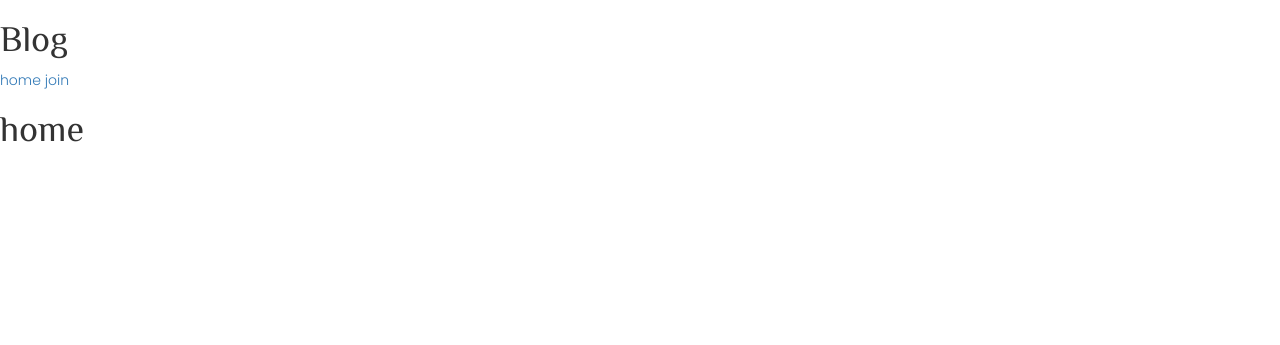
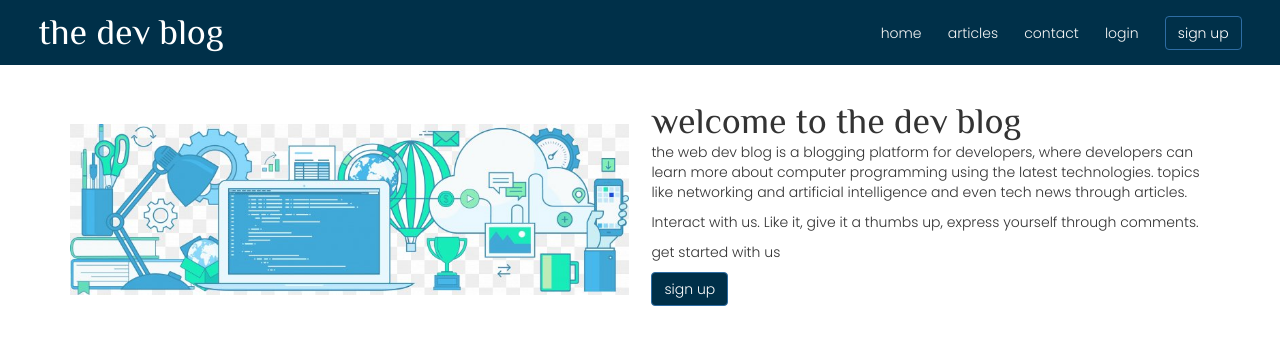
Before and after one commit to ismailPervez/flask-blog, a Flask app: page / in a window 1280 px wide. Shown: the top 345 px of the page. Run offline with Flask 2, Linux system fonts and the light colour scheme; some libraries are stand-ins or nearby versions.

Commit message:
added a simple intro section to the app

```diff
--- a/app/static/style.css
+++ b/app/static/style.css
@@ -3,6 +3,7 @@
 :root {
     --header-font: 'Philosopher', sans-serif;
     --text-font: 'Poppins', sans-serif;
+    --bg-color: #003049;
 }
 
 * {
@@ -14,4 +15,60 @@
 
 h1, h2, h3 {
     font-family: var(--header-font);
+    margin: 0;
 }
+
+a {
+    color: whitesmoke;
+}
+
+a:hover {
+    color: white;
+}
+
+header {
+    display: flex;
+    align-items: center;
+    justify-content: space-between;
+    padding: 1% 3%;
+    background-color: var(--bg-color);
+    color: white;
+    position: fixed;
+    top: 0;
+    left: 0;
+    width: 100%;
+}
+
+header nav {
+    width: 30%;
+    display: flex;
+    align-items: center;
+    justify-content: space-between;
+}
+
+main.container {
+    margin-top: 8%;
+}
+
+main .intro {
+    display: grid;
+    grid-template-columns: 1fr 1fr;
+    grid-gap: 2%;
+}
+
+.img-container {
+    position: relative;
+}
+
+.img-container > img {
+    position: absolute;
+    top: 0;
+    left: 0;
+    width: 100%;
+    height: 100%;
+    object-fit: contain;
+}
+
+.btn-primary {
+    background-color: var(--bg-color);
+}
--- a/app/templates/header.html
+++ b/app/templates/header.html
@@ -1,7 +1,11 @@
 <header>
-    <h1>Blog</h1>
+    <h1>the dev blog</h1>
     <nav>
-        <a href="/" class="link">home</a>
-        <a href="/" class="link">join</a>
+        <a href="/">home</a>
+        <a href="/">articles</a>
+        <!--this will take to contact page-->
+        <a href="/">contact</a>
+        <a href="/">login</a>
+        <a href="" class="btn btn-primary">sign up</a>
     </nav>
 </header>
--- a/app/templates/home.html
+++ b/app/templates/home.html
@@ -1,4 +1,29 @@
 {% extends 'layout.html' %}
 {% block content %}
-<h1>home</h1>
+<main class="container">
+    <section class="intro">
+        <div class="img-container">
+            <img src="{{ url_for('static', filename='assets/header.jpg') }}" alt="code">
+        </div>
+        <article>
+            <h1>welcome to the dev blog</h1>
+            <p>
+                the web dev blog is a blogging platform for developers, where developers
+                can learn more about computer programming using the latest technologies.
+                 topics like networking and artificial intelligence and even tech news
+                 through articles.
+            </p>
+            <p>
+                Interact with us. Like it, give it a thumbs up, express yourself through
+                comments.
+            </p>
+            <p>
+                get started with us
+                <div class="sign-up-btn">
+                    <a href="" class="btn btn-primary">sign up</a>
+                </div>
+            </p>
+        </article>
+    </section>
+</main>
 {% endblock %}
--- a/app/templates/layout.html
+++ b/app/templates/layout.html
@@ -1,4 +1,7 @@
 {% extends 'bootstrap/base.html' %}
+{% block title %}
+the dev blog - in-depth easy programming tutorials
+{% endblock %}
 {% block styles %}
 {{ super() }}
 <link rel="stylesheet" href="{{ url_for('static', filename='style.css') }}">
```
Also changed, not shown: app/static/assets/header.jpg (added).
